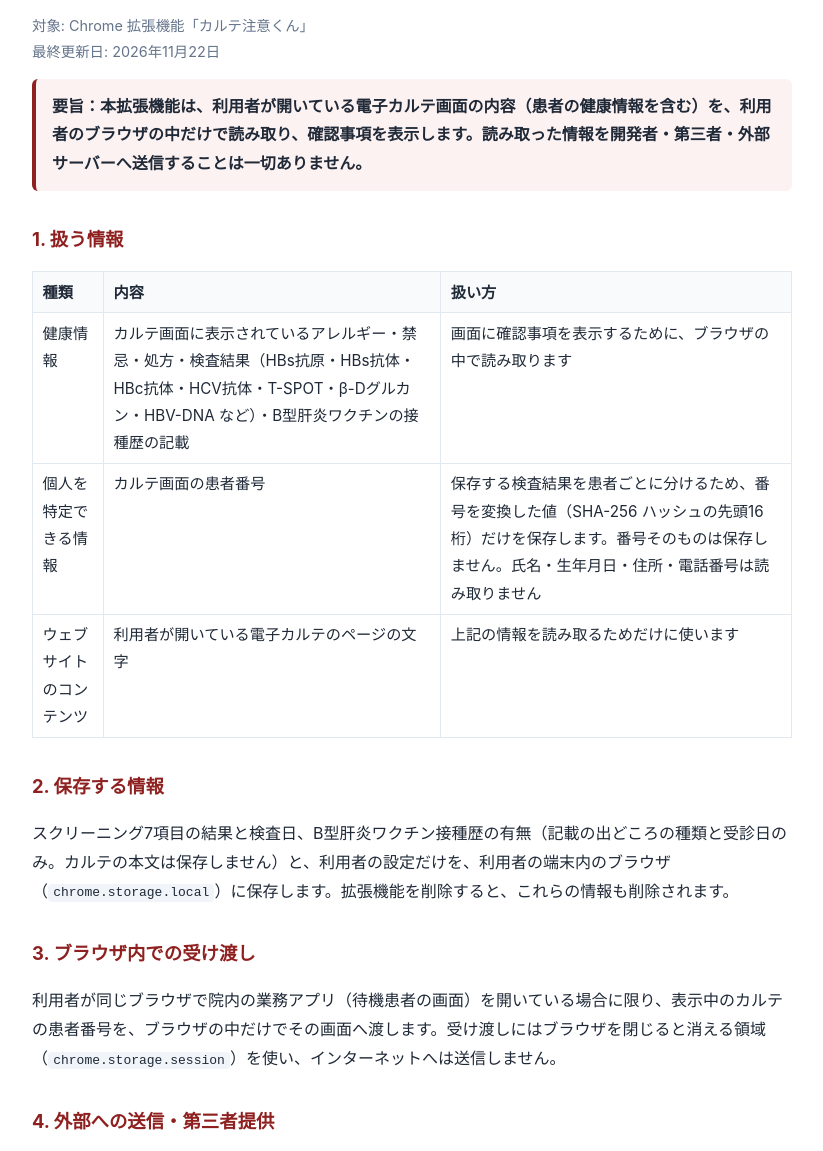
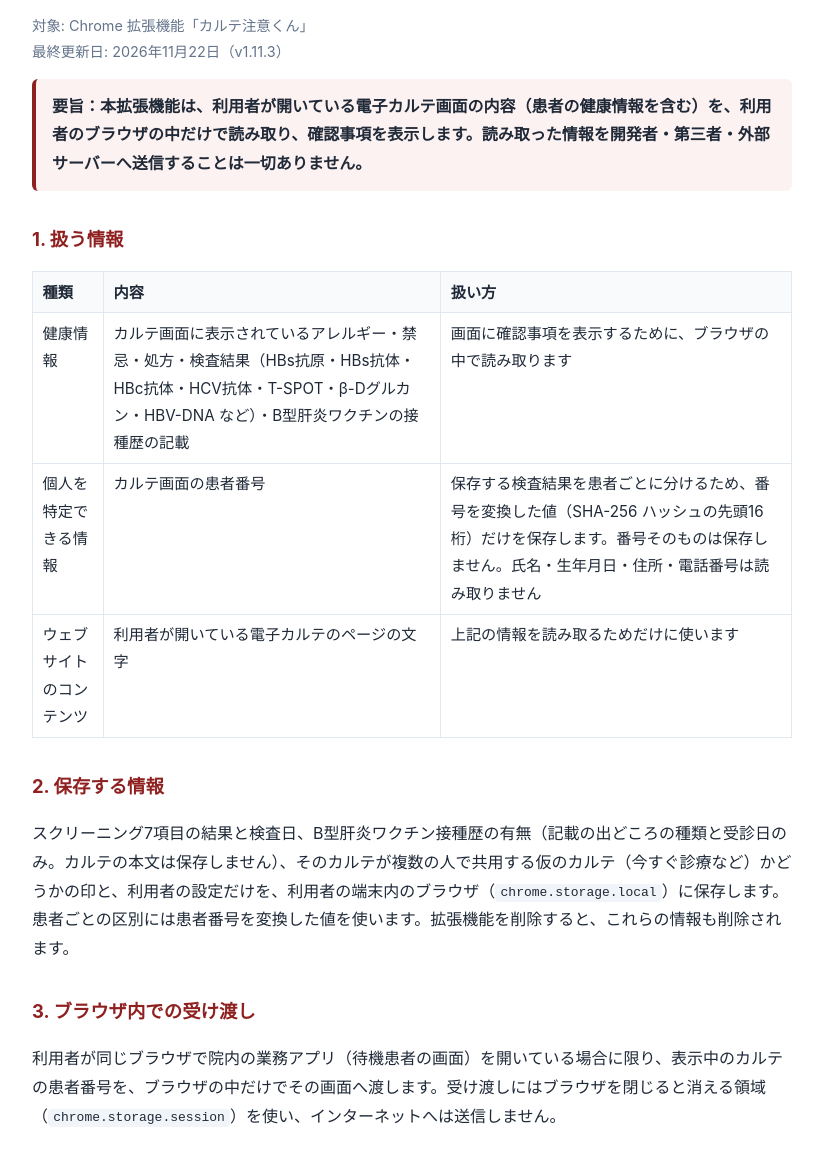
Before and after one commit to taketo0424/kojinhyo-tool, a plain HTML site: page karte-alert/index.html in a window 1280 px wide. Shown: the part 88-1239 px from the top of the page, without its empty margins (228-1051 px from the left). Drawn offline with Linux system fonts and the light colour scheme.

Commit message:
カルテ注意くん: 保存するものに共用の仮カルテの印を追記（v1.11.3）
Co-Authored-By: Claude Opus 5.5 <noreply@anthropic.com>

```diff
--- a/karte-alert/index.html
+++ b/karte-alert/index.html
@@ -18,7 +18,7 @@
 </head>
 <body>
 <h1>プライバシーポリシー</h1>
-<p class="muted">対象: Chrome 拡張機能「カルテ注意くん」<br>最終更新日: 2026年11月22日</p>
+<p class="muted">対象: Chrome 拡張機能「カルテ注意くん」<br>最終更新日: 2026年11月22日（v1.11.3）</p>
 
 <div class="box">
 <strong>要旨：本拡張機能は、利用者が開いている電子カルテ画面の内容（患者の健康情報を含む）を、利用者のブラウザの中だけで読み取り、確認事項を表示します。読み取った情報を開発者・第三者・外部サーバーへ送信することは一切ありません。</strong>
@@ -33,7 +33,7 @@
 </table>
 
 <h2>2. 保存する情報</h2>
-<p>スクリーニング7項目の結果と検査日、B型肝炎ワクチン接種歴の有無（記載の出どころの種類と受診日のみ。カルテの本文は保存しません）と、利用者の設定だけを、利用者の端末内のブラウザ（<code>chrome.storage.local</code>）に保存します。拡張機能を削除すると、これらの情報も削除されます。</p>
+<p>スクリーニング7項目の結果と検査日、B型肝炎ワクチン接種歴の有無（記載の出どころの種類と受診日のみ。カルテの本文は保存しません）、そのカルテが複数の人で共用する仮のカルテ（今すぐ診療など）かどうかの印と、利用者の設定だけを、利用者の端末内のブラウザ（<code>chrome.storage.local</code>）に保存します。患者ごとの区別には患者番号を変換した値を使います。拡張機能を削除すると、これらの情報も削除されます。</p>
 
 <h2>3. ブラウザ内での受け渡し</h2>
 <p>利用者が同じブラウザで院内の業務アプリ（待機患者の画面）を開いている場合に限り、表示中のカルテの患者番号を、ブラウザの中だけでその画面へ渡します。受け渡しにはブラウザを閉じると消える領域（<code>chrome.storage.session</code>）を使い、インターネットへは送信しません。</p>
```
